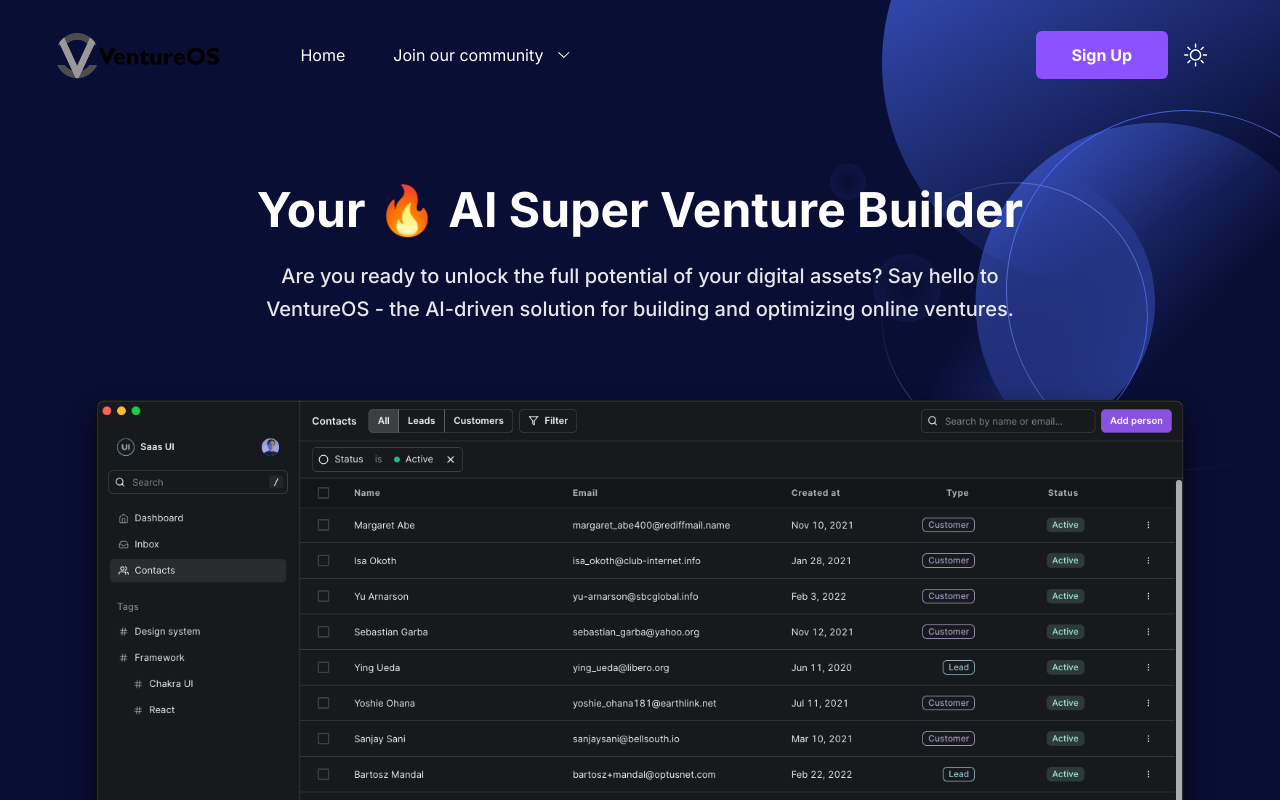
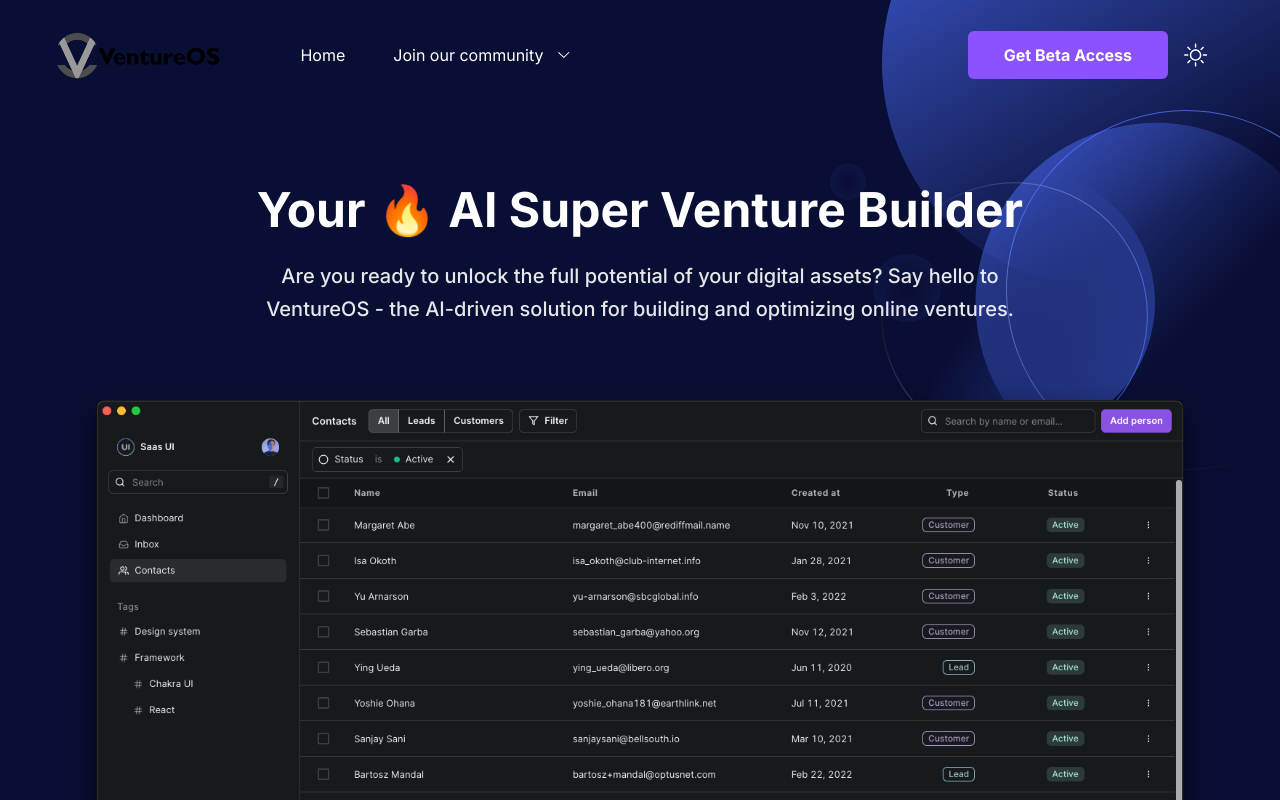
Before and after one commit to maidabarrientos/vosfrontend, a Next.js app: page / in a window 1280 px wide. Shown: the top 800 px of the page. Built offline with nearby package versions, Linux system fonts and the light colour scheme.

Commit message:
Adding link to sendpulse popup

```diff
--- a/components/Header/index.tsx
+++ b/components/Header/index.tsx
@@ -152,10 +152,10 @@
               <div className="flex items-center justify-end pr-16 lg:pr-0">
 
                 <Link
-                  href="/signup"
+                  href="#show_sp_popup=9393a0b7-856e-44ee-8169-f24bfe4d5e7f"
                   className="ease-in-up hidden rounded-md bg-primary py-3 px-8 text-base font-bold text-white transition duration-300 hover:bg-opacity-90 hover:shadow-signUp md:block md:px-9 lg:px-6 xl:px-9"
                 >
-                  Sign Up
+                  Get Beta Access
                 </Link>
                 <div>
                   <ThemeToggler />
```
